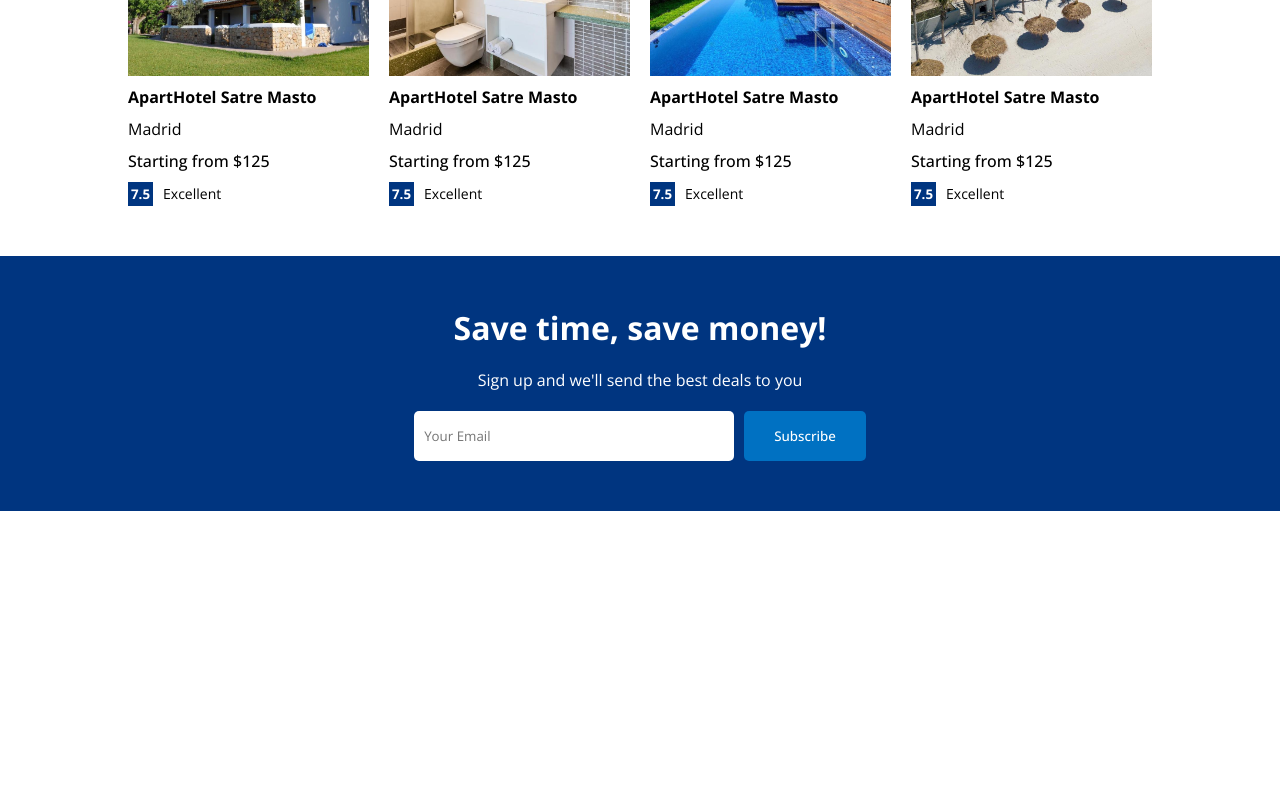
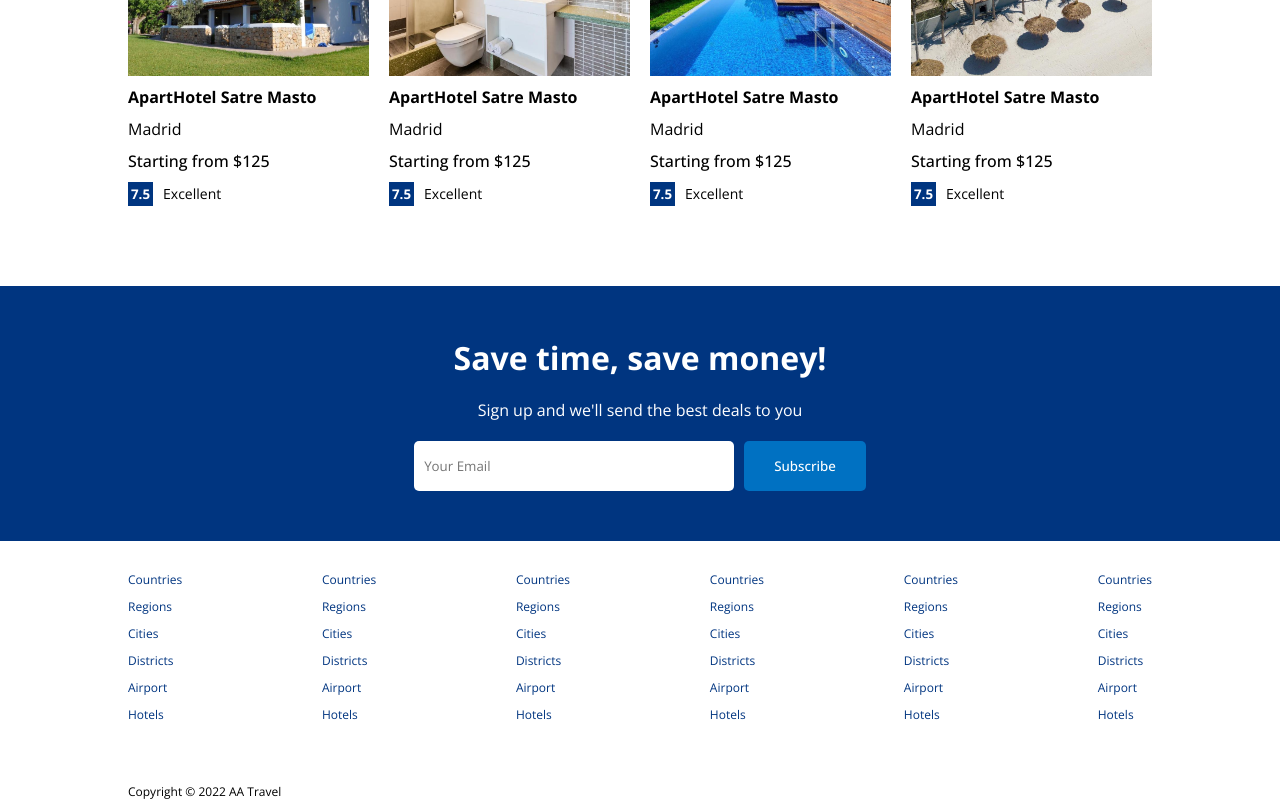
Before and after one commit to GXMUHATE/BookingApp, a React (Create React App) app: page / in a window 1280 px wide. Shown: the part 1158-1958 px from the top of the page. Before the commit the page ends 1669 px from the top, so only its background shows below. Built offline with nearby package versions, Linux system fonts and the light colour scheme.

Commit message:
Creating Booking App UI - Adding Footer component

```diff
--- /dev/null
+++ b/src/components/footer/Footer.jsx
@@ -0,0 +1,63 @@
+import "./footer.css"
+
+const Footer = () => {
+    return (
+            <div className="footer">
+                <div className="fLists">
+                    <ul className="fList">
+                        <li className="fListItem">Countries</li>
+                        <li className="fListItem">Regions</li>
+                        <li className="fListItem">Cities</li>
+                        <li className="fListItem">Districts</li>
+                        <li className="fListItem">Airport</li>
+                        <li className="fListItem">Hotels</li>
+                    </ul>
+                    <ul className="fList">
+                        <li className="fListItem">Countries</li>
+                        <li className="fListItem">Regions</li>
+                        <li className="fListItem">Cities</li>
+                        <li className="fListItem">Districts</li>
+                        <li className="fListItem">Airport</li>
+                        <li className="fListItem">Hotels</li>
+                    </ul>
+                    <ul className="fList">
+                        <li className="fListItem">Countries</li>
+                        <li className="fListItem">Regions</li>
+                        <li className="fListItem">Cities</li>
+                        <li className="fListItem">Districts</li>
+                        <li className="fListItem">Airport</li>
+                        <li className="fListItem">Hotels</li>
+                    </ul>
+                    <ul className="fList">
+                        <li className="fListItem">Countries</li>
+                        <li className="fListItem">Regions</li>
+                        <li className="fListItem">Cities</li>
+                        <li className="fListItem">Districts</li>
+                        <li className="fListItem">Airport</li>
+                        <li className="fListItem">Hotels</li>
+                    </ul>
+                    <ul className="fList">
+                        <li className="fListItem">Countries</li>
+                        <li className="fListItem">Regions</li>
+                        <li className="fListItem">Cities</li>
+                        <li className="fListItem">Districts</li>
+                        <li className="fListItem">Airport</li>
+                        <li className="fListItem">Hotels</li>
+                    </ul>
+                    <ul className="fList">
+                        <li className="fListItem">Countries</li>
+                        <li className="fListItem">Regions</li>
+                        <li className="fListItem">Cities</li>
+                        <li className="fListItem">Districts</li>
+                        <li className="fListItem">Airport</li>
+                        <li className="fListItem">Hotels</li>
+                    </ul>
+                </div>
+                <div className="fText">Copyright © 2022 AA Travel</div>
+
+            </div>
+
+    )
+}
+
+export default Footer
--- /dev/null
+++ b/src/components/footer/footer.css
@@ -0,0 +1,23 @@
+.footer{
+    width: 100%;
+    width: 1024px;
+    font-size: 12px;
+}
+
+.fLists{
+    width: 100%;
+    display: flex;
+    justify-content: space-between;
+    margin-bottom: 50px;
+}
+
+.fList{
+    list-style: none;
+    padding: 0;
+}
+
+.fListItem{
+    margin-bottom: 10px;
+    color: #003580;
+    cursor: pointer;
+}
--- a/src/pages/home/Home.jsx
+++ b/src/pages/home/Home.jsx
@@ -1,5 +1,6 @@
 import Featured from "../../components/featured/featured"
 import FeaturedProperties from "../../components/featuredProperties/FeaturedProperties"
+import Footer from "../../components/footer/Footer"
 import Header from "../../components/header/Header"
 import MailList from "../../components/mailList/MailList"
 import Navbar from "../../components/nav/Navbar"
@@ -17,9 +18,10 @@
                 <PropertyList/>
                 <h1 className="homeTitle">Homes guests love</h1>
                 <FeaturedProperties/>
+                <MailList/>
+                <Footer/>
+            </div>
 
-            </div>
-            <MailList/>
         </div>
     )
 }
```
Also changed, not shown: 1 other file (tests, documents, lock files or other folders).
